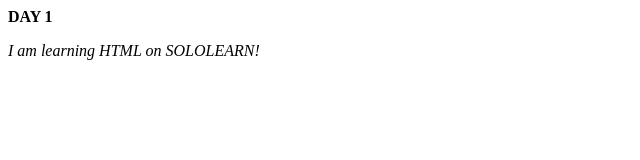
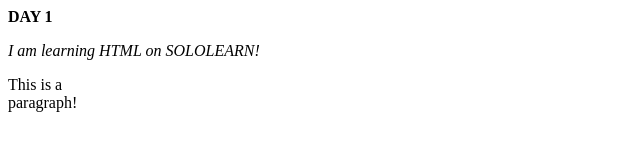
Before and after one commit to realcapacitor/html, a plain HTML site: page Hello.html in a window 1280 px wide. Shown: the whole page, without its empty margins (0-640 px from the left). Drawn offline with Linux system fonts and the light colour scheme.

Commit message:
Learned paragraph and break statement

```diff
--- a/Hello.html
+++ b/Hello.html
@@ -8,6 +8,7 @@
     <p>
         <i>I am learning HTML on SOLOLEARN! </i>
     </p>
+    <p>This is a<br/> paragraph!</p>
 </body>
 
 </html>
```
